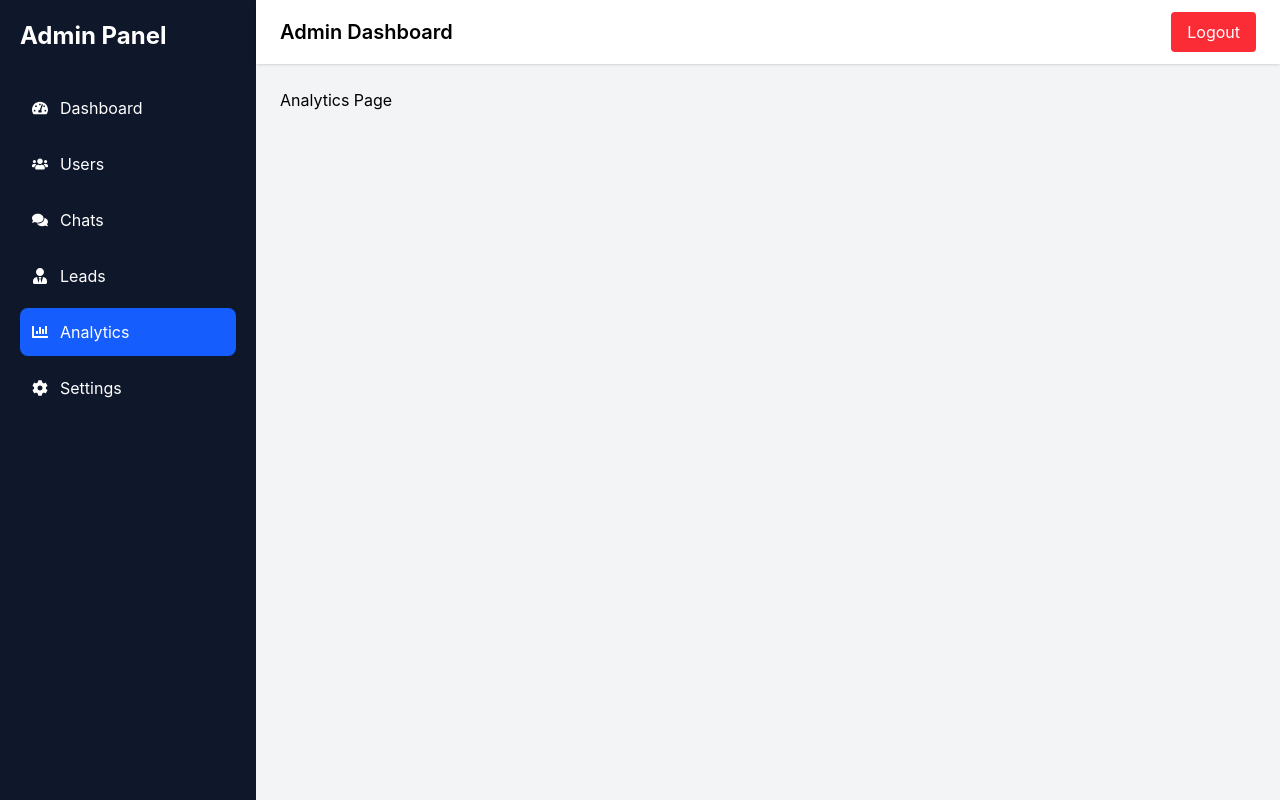
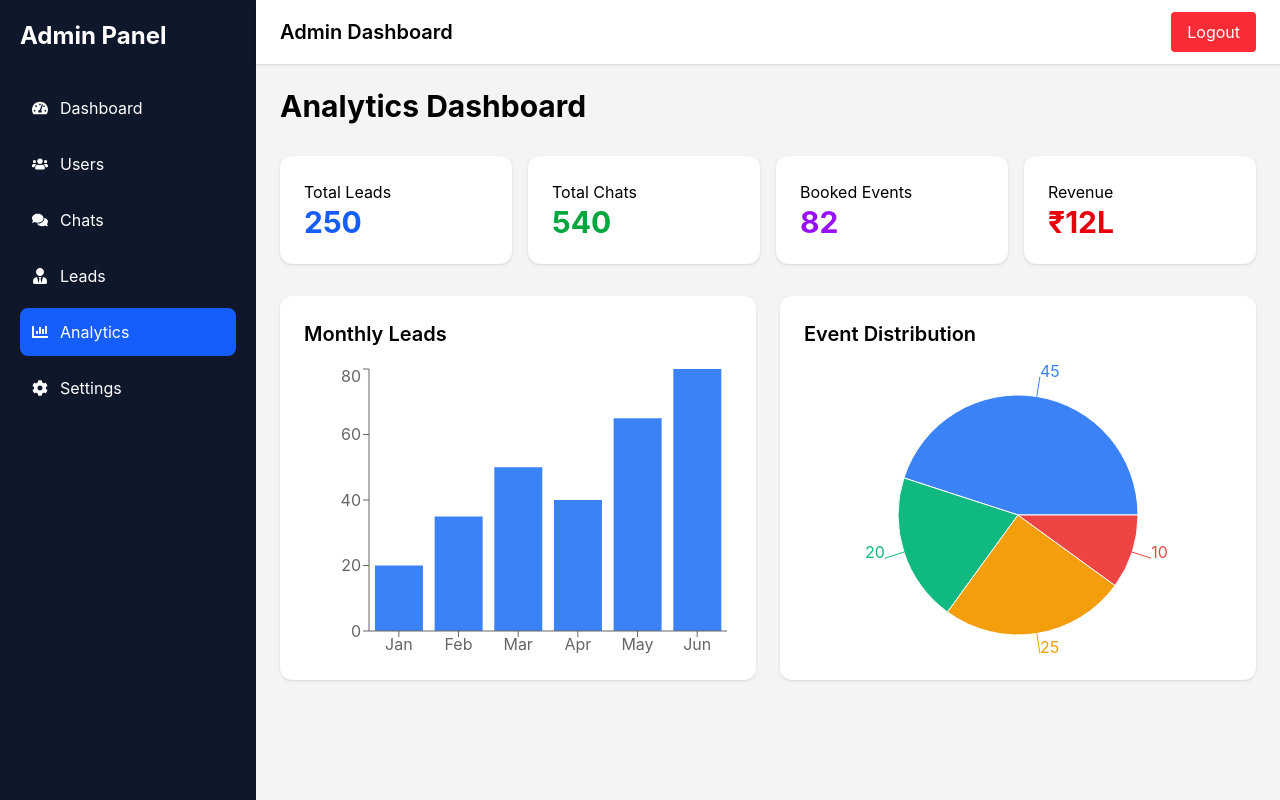
Before and after one commit to Quadra-Technologies/ai-customer-support-chatbot, a React app in the folder frontend/: page /admin/analytics in a window 1280 px wide. Built offline with nearby package versions, Linux system fonts and the light colour scheme; the HTML template or start-up script is replaced by a standard one.

Commit message:
Implemented analytics dashboard

```diff
--- a/frontend/package.json
+++ b/frontend/package.json
@@ -16,6 +16,7 @@
     "react-dom": "^19.2.6",
     "react-icons": "^5.6.0",
     "react-router-dom": "^7.17.0",
+    "recharts": "^3.8.1",
     "tailwindcss": "^4.3.0"
   },
   "devDependencies": {
--- a/frontend/src/admin/pages/Analytics/Analytics.jsx
+++ b/frontend/src/admin/pages/Analytics/Analytics.jsx
@@ -1,5 +1,135 @@
-const PageName = () => {
-  return <h1>Analytics Page</h1>;
+import {
+  BarChart,
+  Bar,
+  XAxis,
+  YAxis,
+  Tooltip,
+  ResponsiveContainer,
+  PieChart,
+  Pie,
+  Cell,
+} from "recharts";
+
+const Analytics = () => {
+  const monthlyData = [
+    { month: "Jan", leads: 20 },
+    { month: "Feb", leads: 35 },
+    { month: "Mar", leads: 50 },
+    { month: "Apr", leads: 40 },
+    { month: "May", leads: 65 },
+    { month: "Jun", leads: 80 },
+  ];
+
+  const eventData = [
+    { name: "Wedding", value: 45 },
+    { name: "Birthday", value: 20 },
+    { name: "Corporate", value: 25 },
+    { name: "Others", value: 10 },
+  ];
+
+  const COLORS = [
+    "#3B82F6",
+    "#10B981",
+    "#F59E0B",
+    "#EF4444",
+  ];
+
+  return (
+    <div className="space-y-8">
+      <h1 className="text-3xl font-bold">
+        Analytics Dashboard
+      </h1>
+
+      <div className="grid grid-cols-1 md:grid-cols-2 lg:grid-cols-4 gap-4">
+        <div className="bg-white p-6 rounded-xl shadow">
+          <h3>Total Leads</h3>
+          <p className="text-3xl font-bold text-blue-600">
+            250
+          </p>
+        </div>
+
+        <div className="bg-white p-6 rounded-xl shadow">
+          <h3>Total Chats</h3>
+          <p className="text-3xl font-bold text-green-600">
+            540
+          </p>
+        </div>
+
+        <div className="bg-white p-6 rounded-xl shadow">
+          <h3>Booked Events</h3>
+          <p className="text-3xl font-bold text-purple-600">
+            82
+          </p>
+        </div>
+
+        <div className="bg-white p-6 rounded-xl shadow">
+          <h3>Revenue</h3>
+          <p className="text-3xl font-bold text-red-600">
+            ₹12L
+          </p>
+        </div>
+      </div>
+
+      <div className="grid grid-cols-1 lg:grid-cols-2 gap-6">
+        <div className="bg-white p-6 rounded-xl shadow h-96">
+          <h2 className="text-xl font-semibold mb-4">
+            Monthly Leads
+          </h2>
+
+          <ResponsiveContainer
+            width="100%"
+            height="90%"
+          >
+            <BarChart data={monthlyData}>
+              <XAxis dataKey="month" />
+              <YAxis />
+              <Tooltip />
+              <Bar
+                dataKey="leads"
+                fill="#3B82F6"
+              />
+            </BarChart>
+          </ResponsiveContainer>
+        </div>
+
+        <div className="bg-white p-6 rounded-xl shadow h-96">
+          <h2 className="text-xl font-semibold mb-4">
+            Event Distribution
+          </h2>
+
+          <ResponsiveContainer
+            width="100%"
+            height="90%"
+          >
+            <PieChart>
+              <Pie
+                data={eventData}
+                dataKey="value"
+                outerRadius={120}
+                label
+              >
+                {eventData.map(
+                  (entry, index) => (
+                    <Cell
+                      key={index}
+                      fill={
+                        COLORS[
+                          index %
+                            COLORS.length
+                        ]
+                      }
+                    />
+                  )
+                )}
+              </Pie>
+
+              <Tooltip />
+            </PieChart>
+          </ResponsiveContainer>
+        </div>
+      </div>
+    </div>
+  );
 };
 
-export default PageName;
+export default Analytics;
```
Also changed, not shown: 1 other file (tests, documents, lock files or other folders).
